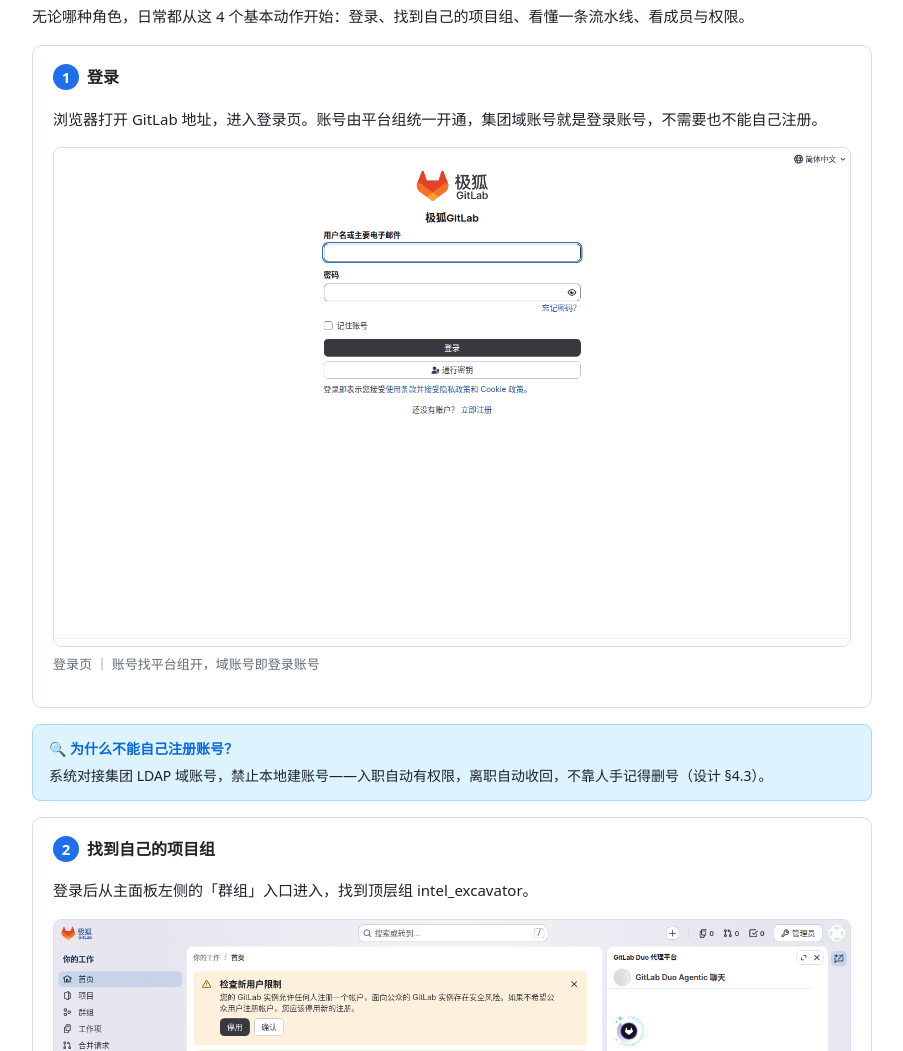
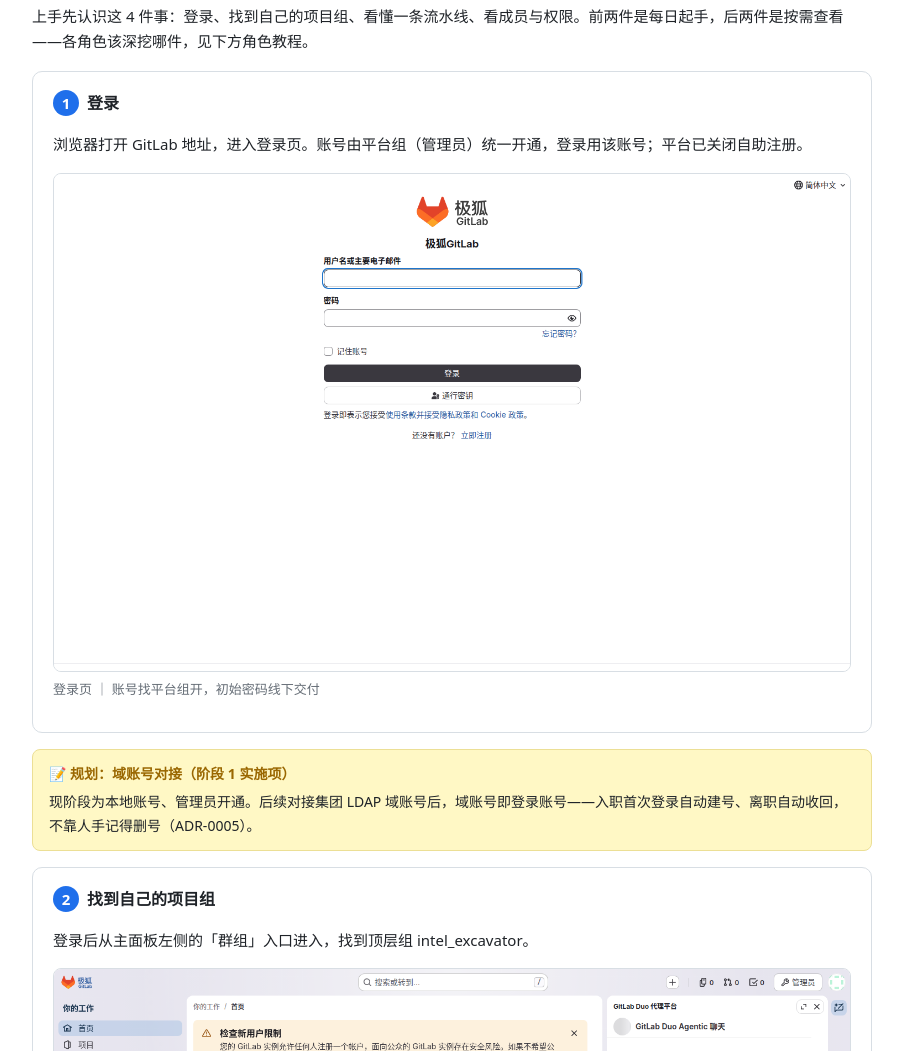
Before and after one commit to leoricmaster/frm, a plain HTML site: page docs/tutorials/index.html in a window 1280 px wide. Shown: the part 738-1789 px from the top of the page, without its empty margins (188-1091 px from the left). Drawn offline with Linux system fonts and the light colour scheme.

Commit message:
docs(tutorials): 登录段校正账号/注册口径，通用入门4动作分起手/按需
- 登录段：现状=本地账号、管理员开通、已关注册；LDAP/域账号降级为阶段1规划备注框（ADR-0005）
- 通用入门：4件事拆为「每日起手(登录+进组)/按需查看(流水线+成员权限)」，不再说成所有角色的日常动作

```diff
--- a/docs/tutorials/index.html
+++ b/docs/tutorials/index.html
@@ -102,19 +102,19 @@
 </div>
 
 <h2>通用入门</h2>
-<p>无论哪种角色，日常都从这 4 个基本动作开始：登录、找到自己的项目组、看懂一条流水线、看成员与权限。</p>
+<p>上手先认识这 4 件事：登录、找到自己的项目组、看懂一条流水线、看成员与权限。前两件是每日起手，后两件是按需查看——各角色该深挖哪件，见下方角色教程。</p>
 
 <div class="step">
   <span class="no">1</span><h3>登录</h3>
-  <p>浏览器打开 GitLab 地址，进入登录页。账号由平台组统一开通，集团域账号就是登录账号，不需要也不能自己注册。</p>
+  <p>浏览器打开 GitLab 地址，进入登录页。账号由平台组（管理员）统一开通，登录用该账号；平台已关闭自助注册。</p>
   <figure class="shot">
-    <img src="assets/01-login.png" alt="GitLab 登录页，输入域账号与密码">
-    <figcaption>登录页 ｜ 账号找平台组开，域账号即登录账号</figcaption>
+    <img src="assets/01-login.png" alt="GitLab 登录页，输入账号与密码">
+    <figcaption>登录页 ｜ 账号找平台组开，初始密码线下交付</figcaption>
   </figure>
 </div>
-<div class="box why">
-  <b>🔍 为什么不能自己注册账号？</b>
-  系统对接集团 LDAP 域账号，禁止本地建账号——入职自动有权限，离职自动收回，不靠人手记得删号（设计 §4.3）。
+<div class="box tip">
+  <b>📝 规划：域账号对接（阶段 1 实施项）</b>
+  现阶段为本地账号、管理员开通。后续对接集团 LDAP 域账号后，域账号即登录账号——入职首次登录自动建号、离职自动收回，不靠人手记得删号（ADR-0005）。
 </div>
 
 <div class="step">
```
